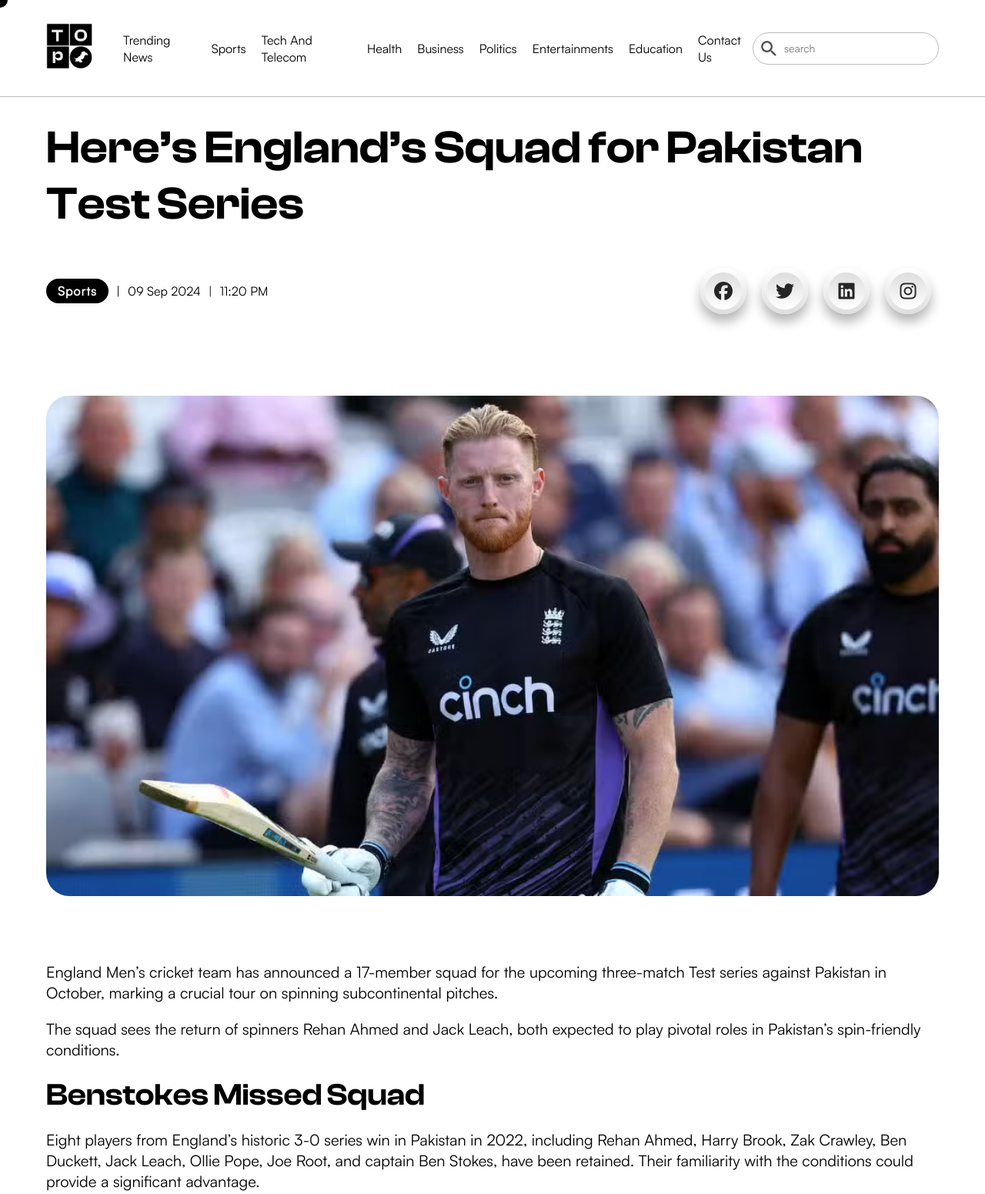
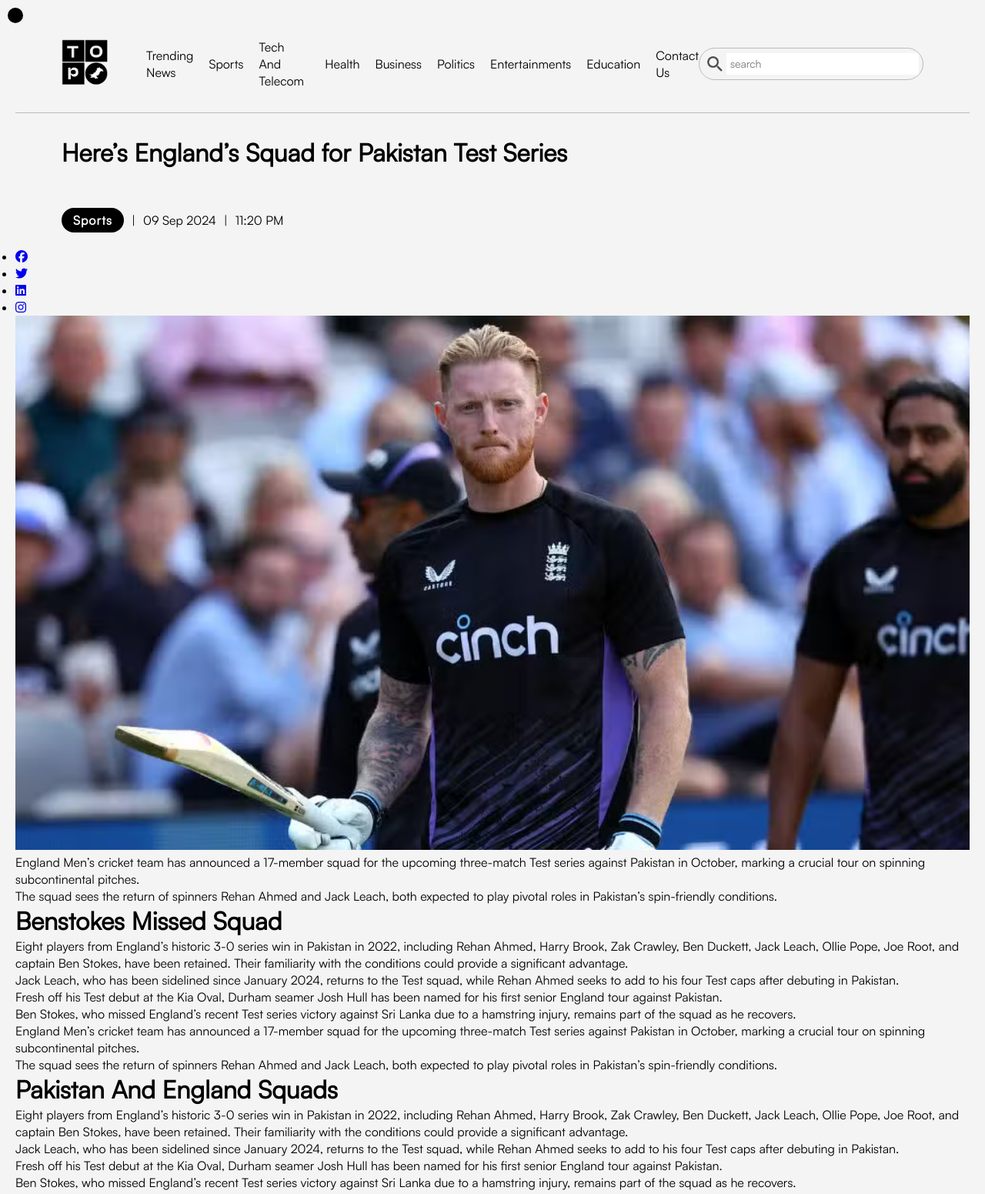
Before and after one commit to Muhammad-Haram/Trends-Of-Pakistan, a plain HTML site: page singlePosts.html in a window 1280 px wide. Shown: the top 1551 px of the page at 77% size. Drawn offline with Linux system fonts and the light colour scheme.

Commit message:
done the latest page

```diff
--- a/style.css
+++ b/style.css
@@ -80,14 +80,14 @@ nav {
     align-items: center;
     justify-content: space-between;
     padding: 30px 60px;
-  border-bottom: 1px solid #bbbbbb;
+    border-bottom: 1px solid #BBBBBB;
 }
 
 .nav-left {
     display: flex;
     align-items: center;
     justify-content: center;
-  gap: 40px;
+    gap: 50px;
 }
 
 .nav-left .logo img {
@@ -119,7 +119,7 @@ nav {
     display: flex;
     align-items: center;
     justify-content: center;
-  border: 1px solid #bbbbbb;
+    border: 1px solid #BBBBBB;
     border-radius: 50px;
     overflow: hidden;
     padding: 5px;
@@ -129,7 +129,7 @@ nav {
     font-size: 14px;
     padding: 5px;
     outline: 0;
-  width: 200px;
+    width: 250px;
     border: 0;
 }
 
@@ -155,12 +155,11 @@ nav {
     padding-bottom: 50px;
 }
 
-.news-topic-div .news-topic-logo {
+.news-topic-div .news-topic-logo{
     width: 60px;
     height: 60px;
 }
-
-.news-topic-div {
+.news-topic-div{
     display: flex;
     gap: 10px;
 }
@@ -180,15 +179,12 @@ nav {
 
 .trend-news .trend-news-left {
     width: 50%;
-  border: 1px solid #bbbbbb;
+    border: 1px solid #BBBBBB;
     border-radius: 20px;
     border-top-right-radius: 0;
     border-bottom-right-radius: 0;
     padding: 10px;
     overflow: hidden;
-  display: flex;
-  justify-content: center;
-  flex-direction: column;
 }
 
 .trend-news .trend-news-left .trend-news-left-title {
@@ -224,7 +220,7 @@ nav {
 .trend-news .trend-news-right {
     width: 50%;
     /* height: 100%; */
-  border: 1px solid #bbbbbb;
+    border: 1px solid #BBBBBB;
     border-left: 0;
     border-radius: 20px;
     border-top-left-radius: 0;
@@ -234,6 +230,7 @@ nav {
     flex-direction: column;
     align-items: center;
     justify-content: center;
+
 }
 
 .trend-news .trend-news-right .trend-news-side {
@@ -241,7 +238,7 @@ nav {
     align-items: center;
     width: 100%;
     height: 100%;
-  border-bottom: 1px solid #bbbbbb;
+    border-bottom: 1px solid #BBBBBB;
     padding: 10px 10px;
 }
 
@@ -292,7 +289,6 @@ nav {
     font-family: Panchang;
     color: white;
     font-size: 70px;
-  z-index: 2;
 }
 
 /* cards section */
@@ -312,7 +308,7 @@ nav {
 
 .news-single-card-img {
     width: 100%;
-  height: 225px;
+    height: 250px;
 }
 
 .newsCard-img {
@@ -322,110 +318,120 @@ nav {
 
 /* singleNews */
 
-.singleposts-top {
+.singleposts-image img{
+    width: 100%;
+    height: 100%;
+}
+
+.singleposts-heading{
     padding: 30px 60px;
 }
 
-.singleposts-image {
-  padding: 30px 60px;
-  border-radius: 30px;
-  overflow: hidden;
+.singleposts-detail .singleposts-links{
+    padding: 0px 0px 15px 60px;
+    display: flex;
+    justify-content: end;
+    align-items: end;
 }
 
-.singleposts-image img {
-  width: 100%;
-  height: 100%;
-  border-radius: 30px;
+.timeDate{
+    padding: 0px 0px 0px 60px;
 }
 
-.singleposts-heading h1 {
-  font-weight: 900;
-  font-size: 60px;
-  margin-bottom: 40px;
-  font-family: ClashDisplay;
+/*the latest card */
+
+* {
+    margin: 0;
+    padding: 0;
+    box-sizing: border-box;
 }
 
-.singleposts-detail {
-  display: flex;
-  align-items: center;
-  justify-content: space-between;
-  margin-bottom: 40px;
+body {
+    font-family: Arial, sans-serif;
+    background-color: #f4f4f4;
+    padding: 20px;
 }
 
-.singlepost-content {
-  padding: 30px 60px;
+.container {
+    display: flex;
+    justify-content: space-between;
 }
 
-.singlepost-content .sp-content-para {
-  font-size: 20px;
-  font-weight: 500;
-  margin-top: 20px;
+.latest, .sidebar {
+    background-color: white;
+    padding: 20px;
+    border-radius: 8px;
+}
+
+.latest {
+    width: 65%;
+}
+
+.sidebar {
+    width: 30%;
+}
+
+h2, h3 {
+    color: #333;
+}
+
+.article {
+    display: flex;
     margin-bottom: 20px;
 }
 
-.sp-content-heading{
-    font-size: 40px;
-    font-weight: 900;
-    margin-top: 20px;
-    margin-bottom: 20px;
-    font-family: ClashDisplay;
+.article img {
+    margin-right: 15px;
+    width: 100px;
+    height: 100px;
+    border-radius: 8px;
+    object-fit: cover;
 }
 
-/* social icons css  */
-
-.social-links {
-  display: flex;
+.article h3 {
+    font-size: 1.1rem;
+    margin-bottom: 10px;
 }
 
-.social-links .single-social-link {
-  list-style: none;
+.article p {
+    font-size: 0.9rem;
+    margin-bottom: 5px;
 }
 
-.social-links .single-social-link .social-anchor {
-  position: relative;
-  width: 60px;
-  height: 60px;
-  display: block;
-  text-align: center;
-  margin: 0 10px;
-  border-radius: 50%;
-  padding: 6px;
-  box-sizing: border-box;
-  text-decoration: none;
-  box-shadow: 0 10px 15px rgba(0, 0, 0, 0.3);
-  background: linear-gradient(0deg, #ddd, #fff);
-  transition: 0.5s;
+.article span {
+    font-size: 0.8rem;
+    color: #777;
 }
 
-.social-links .single-social-link .social-anchor:hover {
-  box-shadow: 0 2px 5px rgba(0, 0, 0, 0.3);
-  text-decoration: none;
+.sidebar h3 {
+    font-size: 1.2rem;
+    margin-bottom: 10px;
+    color: #4CAF50;
 }
 
-.social-links .single-social-link .social-anchor .fab {
-  width: 100%;
-  height: 100%;
-  display: block;
-  background: linear-gradient(0deg, #fff, #ddd);
-  border-radius: 50%;
-  line-height: calc(60px - 12px);
-  font-size: 24px;
-  color: #262626;
-  transition: 0.5s;
+.sidebar ul {
+    list-style-type: none;
+    margin-bottom: 20px;
 }
 
-.social-links .single-social-link:nth-child(1) .social-anchor:hover .fab {
-  color: #3b5998;
+.sidebar ul li {
+    font-size: 0.9rem;
+    margin-bottom: 10px;
 }
 
-.social-links .single-social-link:nth-child(2) .social-anchor:hover .fab {
-  color: #00aced;
+.sidebar .video {
+    display: flex;
+    flex-direction: column;
+    align-items: center;
 }
 
-.social-links .single-social-link:nth-child(3) .social-anchor:hover .fab {
-  color: #007bb6;
+.sidebar .video img {
+    width: 100%;
+    border-radius: 8px;
+    margin-bottom: 10px;
 }
 
-.social-links .single-social-link:nth-child(4) .social-anchor:hover .fab {
-  color: #e4405f;
+.sidebar .video p {
+    font-size: 0.9rem;
+    text-align: center;
 }
```
Also changed, not shown: sports.html (+42 -0 lines), assets/img/south-africa-cricket.jpg.avif (added). Lines whose indentation alone changed are shown as unchanged.
